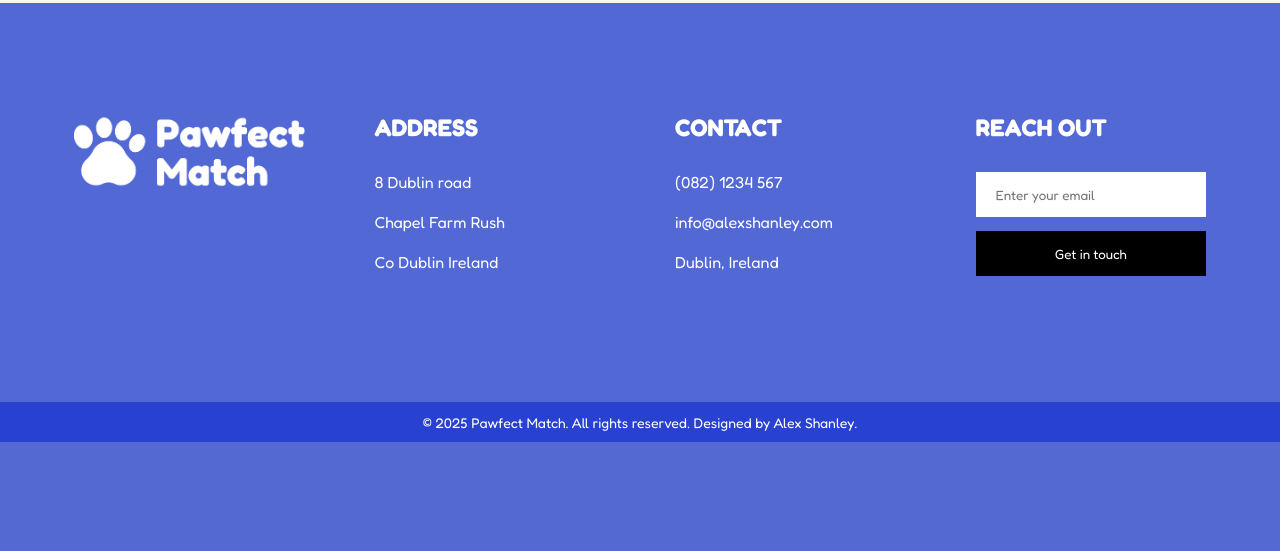
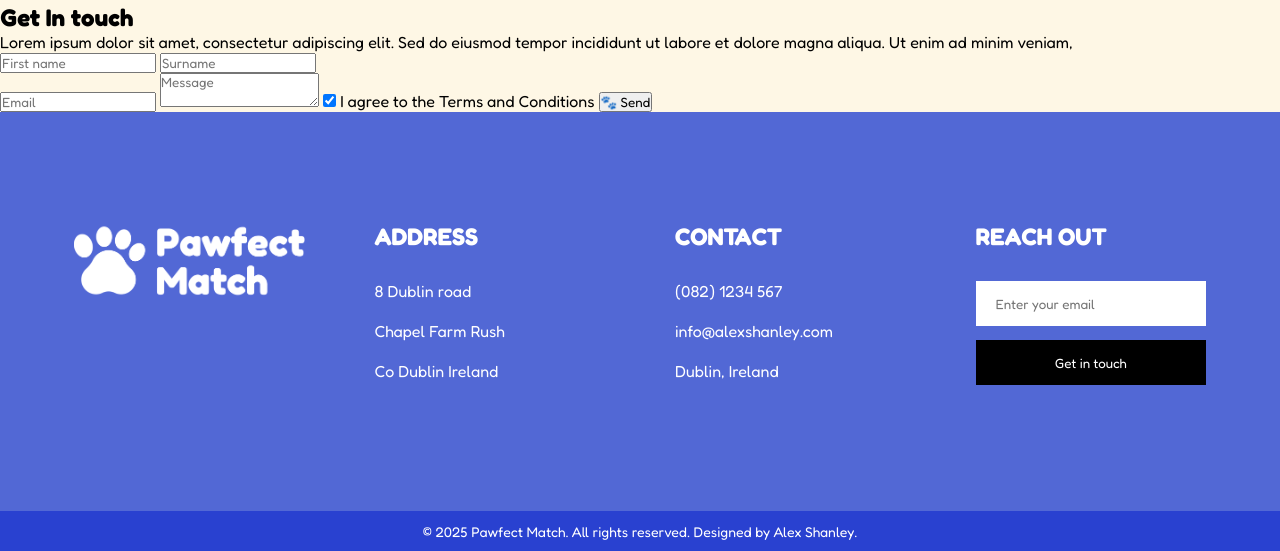
Before and after one commit to Alex-Shanley/Pawfect-Match, a Flask app: page /contact in a window 1280 px wide. Shown: the part 781-1332 px from the top of the page. Before the commit the page ends 1223 px from the top, so only its background shows below. Run offline with Flask 3, Linux system fonts and the light colour scheme.

Commit message:
contact form

```diff
--- a/templates/contact.html
+++ b/templates/contact.html
@@ -10,10 +10,43 @@
 {% set title = "Contact us" %}
 {% include 'hero.html' %}
 
+<!-- Contact image start -->
+
 <div class="contact">
     <div class="left-contact">
         <div class="left-image">
             <img src="{{ url_for('static', filename='images/contact-image.png') }}" alt="Contact image" class="Contact image" />
+        </div>
+    </div>
+
+    <!-- Contact image end -->
+
+
+    <div class="right-contact">
+        <div class="form-box">
+            <h2>Get In touch </h2>
+            <p>Lorem ipsum dolor sit amet, consectetur adipiscing elit. Sed do eiusmod tempor incididunt ut labore et dolore magna aliqua. Ut enim ad minim veniam,</p>
+            <form>
+
+                <div class="name-row">
+                    <input type="text" placeholder="First name" required>
+                    <input type="text" placeholder="Surname" required>
+                </div>
+
+                <input type="email" placeholder="Email" required>
+                <textarea placeholder="Message" required></textarea>
+
+                <label class="checkbox-wrapper">
+                    <input type="checkbox" checked required>
+                    <span>I agree to the Terms and Conditions</span>
+                </label>
+
+
+                <button type="submit">🐾 Send</button>
+
+
+            </form>
+
         </div>
 
     </div>
```
Also changed, not shown: templates/about.html (+15 -0 lines), 1 other file.
